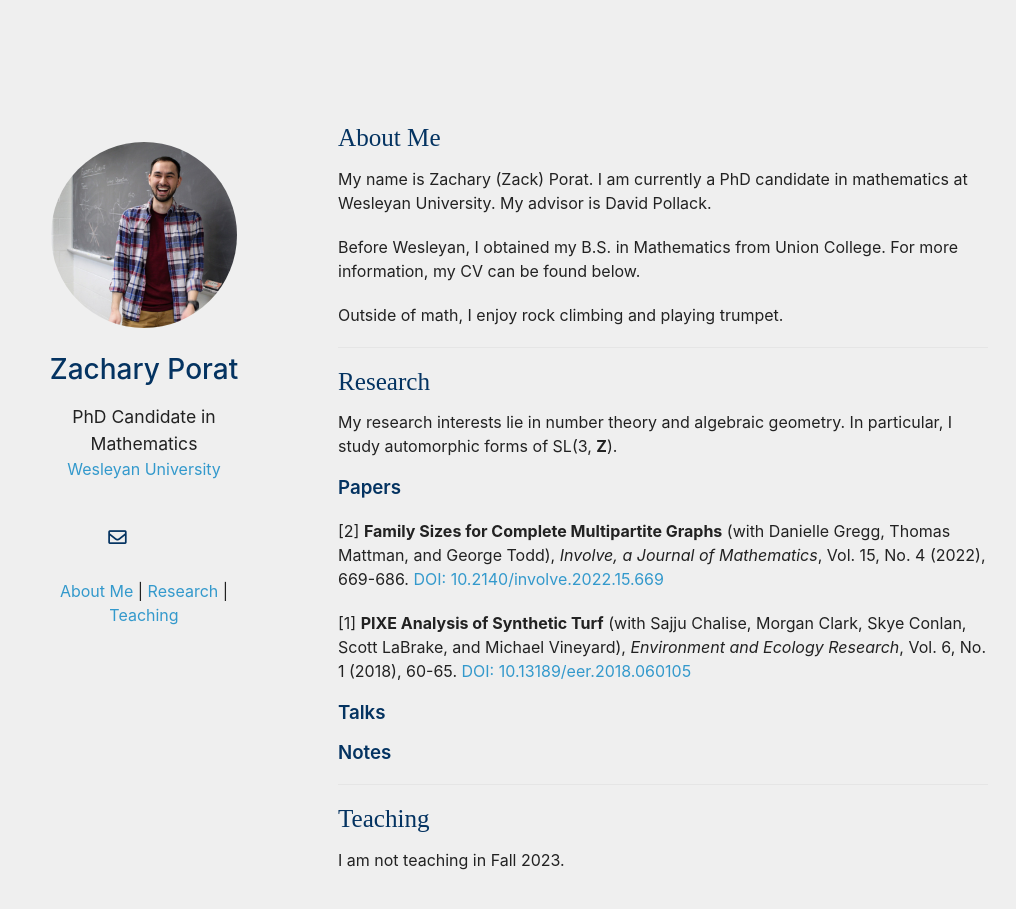
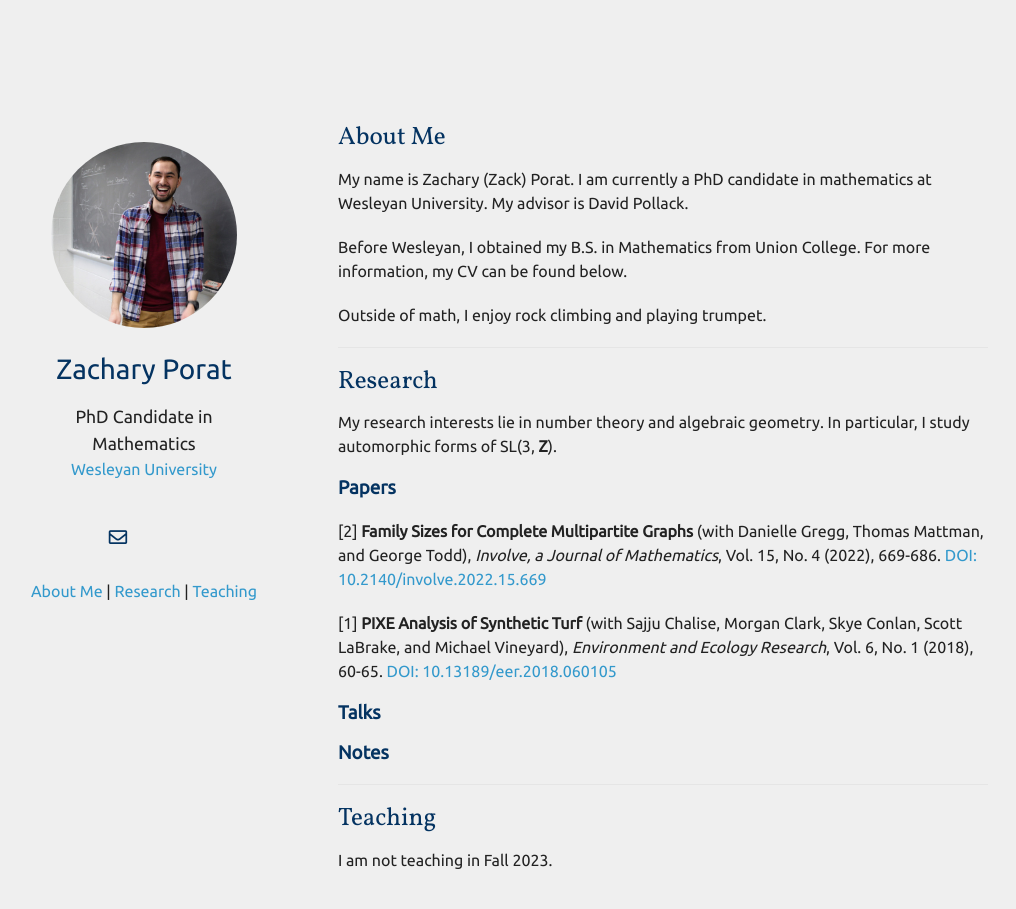
Before and after one commit to zporat/zporat.github.io, a Jekyll site: the page built from index.md, in a window 1280 px wide and 966 px high. Shown: the top 909 px of the window, without its empty margins (132-1148 px from the left). Built offline with Jekyll 4.4.1, drawn with Linux system fonts in a browser that asks for light colours; nearby versions of some CDN libraries; a style sheet for code colours, icons or effects is not loaded; our own code applies the rules of GitHub Pages for plain Markdown files.

Commit message:
Update font_sans_serif.css

```diff
--- a/assets/css/font_sans_serif.css
+++ b/assets/css/font_sans_serif.css
@@ -1,7 +1,10 @@
+@import url('https://fonts.googleapis.com/css2?family=Ubuntu&display=swap');
+@import url('https://fonts.googleapis.com/css2?family=Vollkorn&display=swap');
+
 body {
     background-color: #efefef;
     padding:50px;
-    font: 16px/1.5 -apple-system, BlinkMacSystemFont, "Segoe UI", Roboto, Oxygen, Ubuntu, Cantarell, "Fira Sans", "Droid Sans", "Helvetica Neue", Arial, sans-serif, "Apple Color Emoji", "Segoe UI Emoji", "Segoe UI Symbol";
+    font: 16px/1.5 Ubuntu, sans-serif;
     color:#222222;
     font-weight:400;
   }
```
